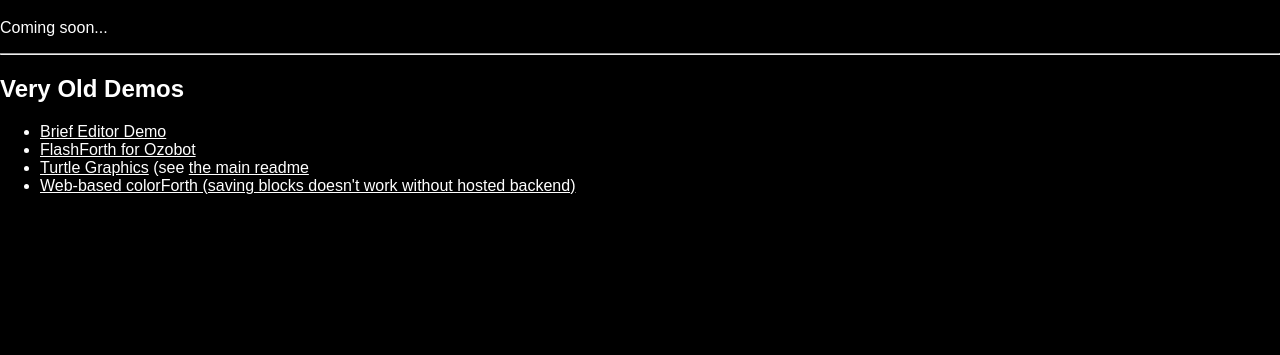
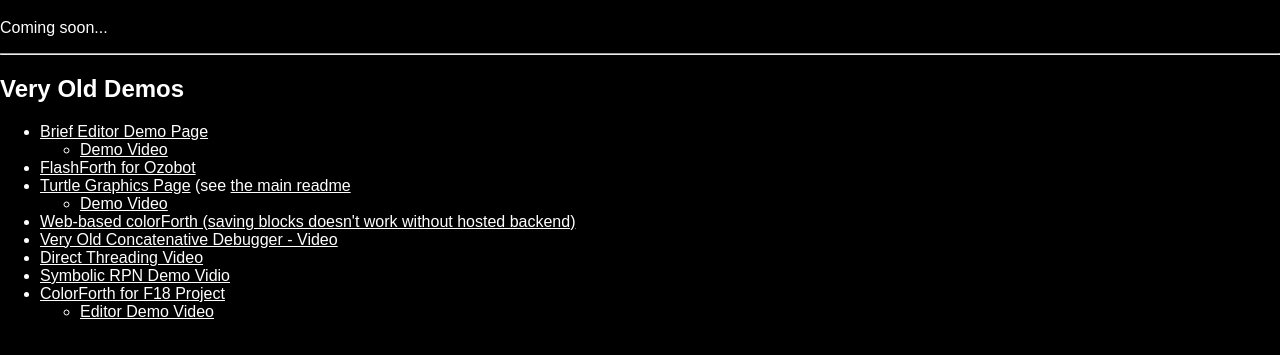
Before and after one commit to AshleyF/brief, a plain HTML site: page index.html in a window 1280 px wide. Shown: the part 61-416 px from the top of the page. Drawn offline with Linux system fonts and the light colour scheme.

Commit message:
Demo links

```diff
--- a/index.html
+++ b/index.html
@@ -18,10 +18,23 @@
         <hr />
         <h2>Very Old Demos</h2>
         <ul>
-          <li><a href="web">Brief Editor Demo</a></li>
+          <li><a href="web">Brief Editor Demo Page</a></li>
+	  <ul>
+		  <li><a href="https://www.youtube.com/watch?v=R3MNcA2dpts">Demo Video</a></li>
+	  </ul>
 	  <li><a href="http://ashleyf.github.io/ozobot/">FlashForth for Ozobot</a></li>
-          <li><a href="turtle">Turtle Graphics</a> (see <a href="https://github.com/AshleyF/Turtle/?((6f10r)9x)A((3f10l)9x)B((AB180r)2x)Y(Y20r)18x">the main readme</a></li>
+          <li><a href="turtle/?((6f10r)9x)A((3f10l)9x)B((AB180r)2x)Y(Y20r)18x">Turtle Graphics Page</a> (see <a href="https://github.com/AshleyF/Turtle">the main readme</a></li>
+	  <ul>
+		  <li><a href="https://www.youtube.com/watch?v=CVFcpoULWq4">Demo Video</a></li>
+	  </ul>
           <li><a href="color/client">Web-based colorForth (saving blocks doesn't work without hosted backend)</a></li>
+	  <li><a href="https://www.youtube.com/watch?v=EkzoevQ19Pk">Very Old Concatenative Debugger - Video</a></li>
+	  <li><a href="https://www.youtube.com/watch?v=vmjo6gesmUk">Direct Threading Video</a></li>
+	  <li><a href="https://www.youtube.com/watch?v=-zxmSst2L_M">Symbolic RPN Demo Vidio</a></li>
+	  <li><a href="https://github.com/AshleyF/Color">ColorForth for F18 Project</a></li>
+	  <ul>
+		  <li><a href="https://www.youtube.com/watch?v=LJoRyxRcj4A">Editor Demo Video</a></li>
+	  </ul>
         </ul>
     </body>
 </html>
```
